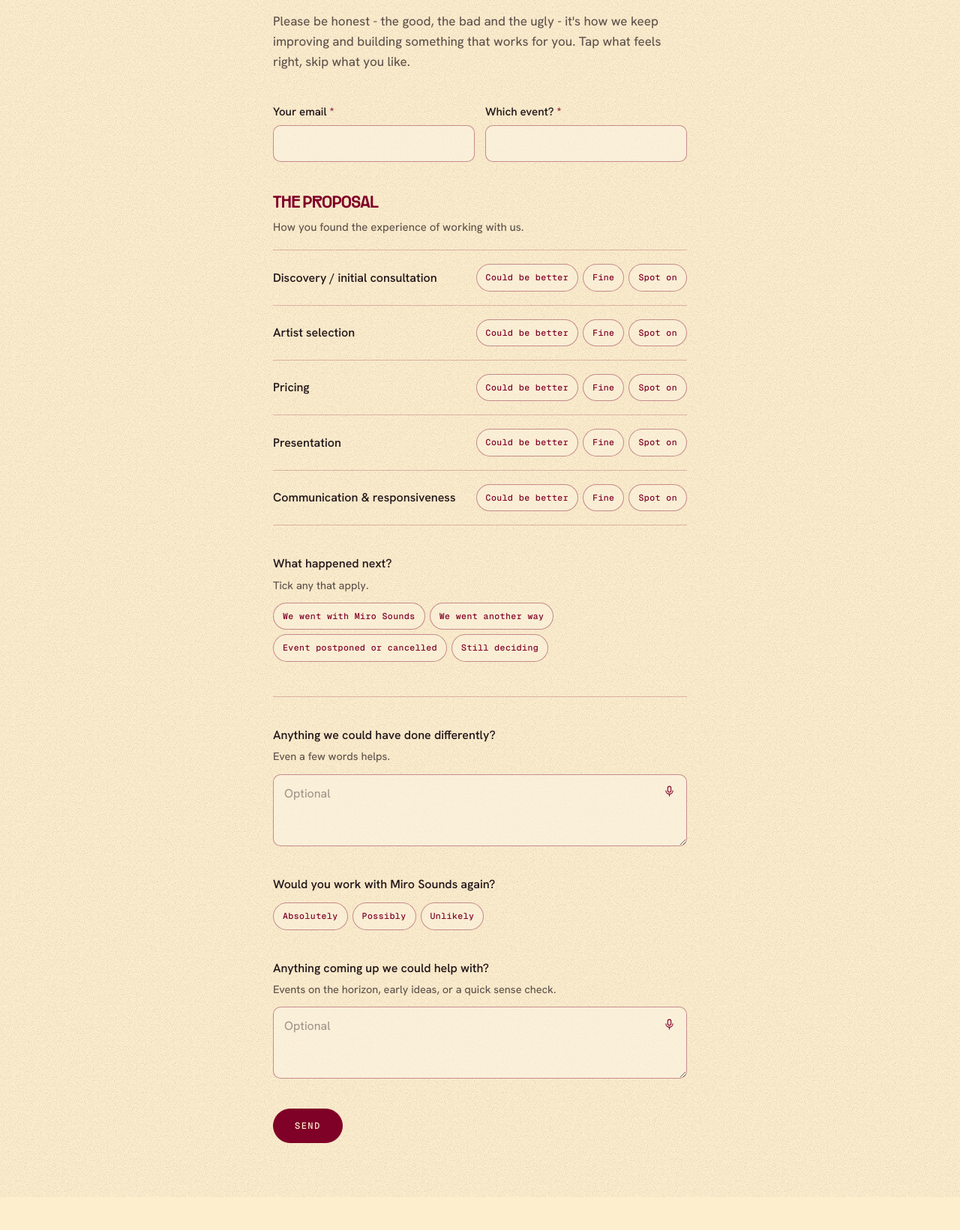
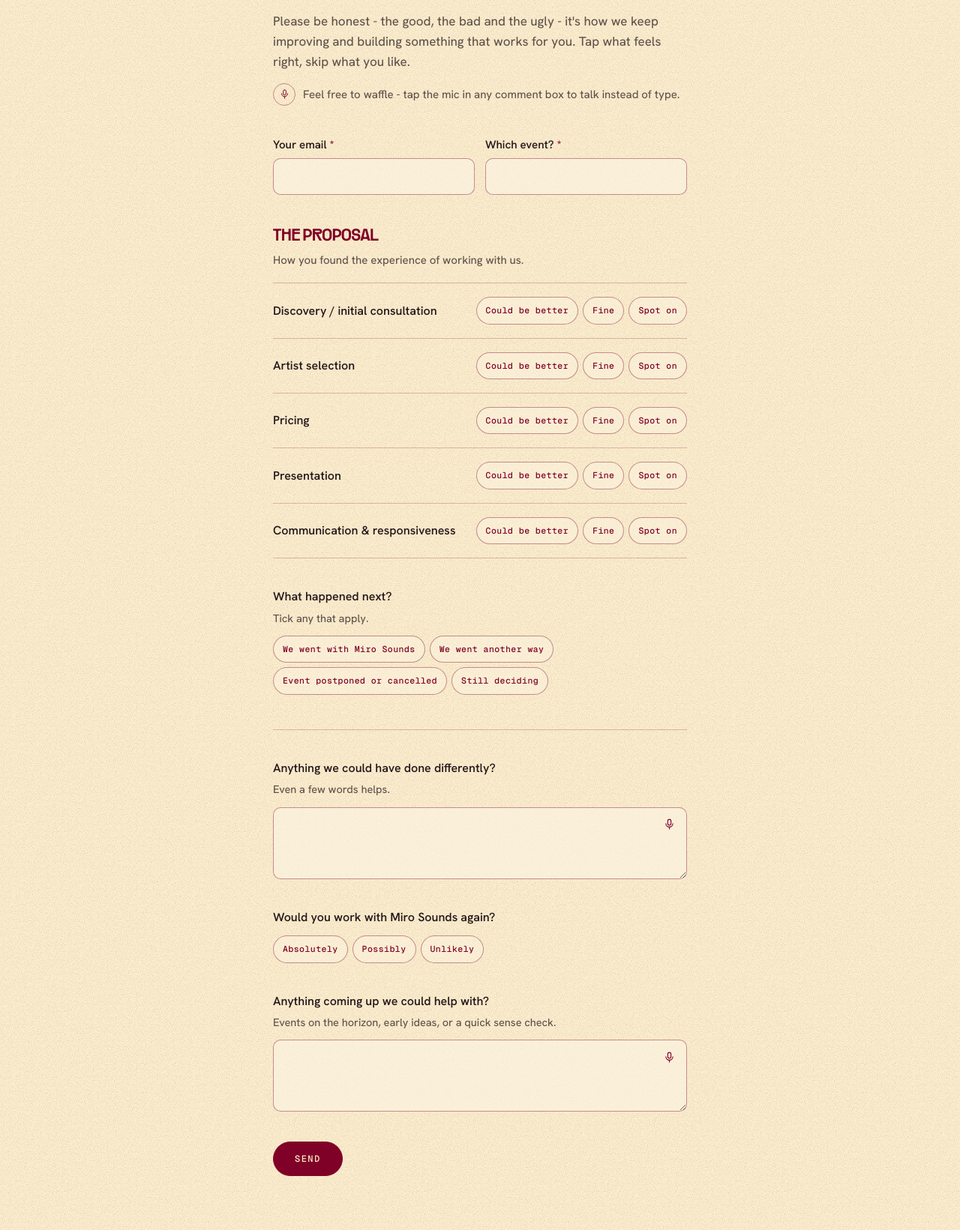
Before and after one commit to mirosounds/mirosounds.github.io, a plain HTML site: page feedback/index.html in a window 1280 px wide. Shown: the part 215-1856 px from the top of the page at 75% size. Before the commit the page ends 1812 px from the top, so only its background shows below. Drawn offline with Linux system fonts and the light colour scheme.

Commit message:
Feedback form: mic hint, new thank-you copy, drop placeholders
Co-Authored-By: Claude Opus 5.5 <noreply@anthropic.com>
Claude-Session: https://claude.ai/code/session_016y84yBiFBoFaefppD1wKHM

```diff
--- a/feedback/index.html
+++ b/feedback/index.html
@@ -55,6 +55,10 @@ h2{font-size:22px;line-height:1.05;letter-spacing:-.01em;margin-bottom:8px}
 .lede{color:var(--muted);font-size:17px;max-width:31em}
 .sub{color:var(--muted);font-size:15px;margin-bottom:18px}
 
+.talk-hint{display:none;align-items:center;gap:10px;margin-top:14px;color:var(--muted);font-size:15px}
+.can-talk .talk-hint{display:flex}
+.talk-icon{flex-shrink:0;width:30px;height:30px;border-radius:50%;border:1px solid var(--chip);color:var(--maroon);display:flex;align-items:center;justify-content:center}
+.talk-icon svg{width:15px;height:15px}
 form{margin-top:40px}
 
 /* About you */
@@ -156,7 +160,7 @@ button[type=submit]:disabled{opacity:.55;pointer-events:none}
 
 .thanks{display:none;margin-top:8px}
 .thanks p{color:var(--muted);font-size:17px;max-width:31em}
-.done form,.done .lede{display:none}
+.done form,.done .lede,.done .talk-hint{display:none !important}
 .done .thanks{display:block}
 .sign{margin-top:48px;font-family:"Geist Mono",ui-monospace,monospace;font-size:12px;letter-spacing:.1em;color:var(--maroon)}
 
@@ -180,6 +184,7 @@ button[type=submit]:disabled{opacity:.55;pointer-events:none}
   <p class="eyebrow rise d1">Quick feedback &middot; two minutes</p>
   <h1 class="rise d1">How did we do?</h1>
   <p class="lede rise d2">Please be honest - the good, the bad and the ugly - it's how we keep improving and building something that works for you. Tap what feels right, skip what you like.</p>
+  <p class="talk-hint rise d2"><span class="talk-icon" id="talkIcon"></span>Feel free to waffle - tap the mic in any comment box to talk instead of type.</p>
 
   <form id="form" class="rise d3" novalidate>
 
@@ -217,7 +222,7 @@ button[type=submit]:disabled{opacity:.55;pointer-events:none}
     <div class="field">
       <label for="better" id="betterLabel">Anything we could have done differently?</label>
       <span class="hint">Even a few words helps.</span>
-      <div class="box"><textarea id="better" name="better" placeholder="Optional"></textarea></div>
+      <div class="box"><textarea id="better" name="better"></textarea></div>
     </div>
 
     <div class="field">
@@ -232,7 +237,7 @@ button[type=submit]:disabled{opacity:.55;pointer-events:none}
     <div class="field">
       <label for="upcoming">Anything coming up we could help with?</label>
       <span class="hint">Events on the horizon, early ideas, or a quick sense check.</span>
-      <div class="box"><textarea id="upcoming" name="upcoming" placeholder="Optional"></textarea></div>
+      <div class="box"><textarea id="upcoming" name="upcoming"></textarea></div>
     </div>
 
     <div class="trap" aria-hidden="true"><input type="text" name="website" tabindex="-1" autocomplete="off"></div>
@@ -244,8 +249,7 @@ button[type=submit]:disabled{opacity:.55;pointer-events:none}
   </form>
 
   <div class="thanks" id="thanks">
-    <p>Thank you, that's really helpful. I'll be in touch if anything you've mentioned is something we can help with.</p>
-    <p class="sign">Rory</p>
+    <p>Thank you! That's really helpful. We'll be in touch if there's anything worth picking up.</p>
   </div>
 </main>
 
@@ -317,6 +321,7 @@ went.setAttribute('aria-hidden', 'true');
 var Speech = window.SpeechRecognition || window.webkitSpeechRecognition;
 if (Speech) {
   document.body.classList.add('can-talk');
+  document.getElementById('talkIcon').innerHTML = MIC;
   var active = null;
   document.querySelectorAll('.box').forEach(function (box) {
     var ta = box.querySelector('textarea');
```
